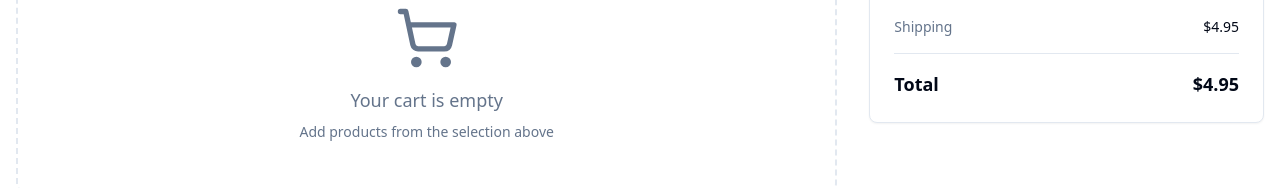
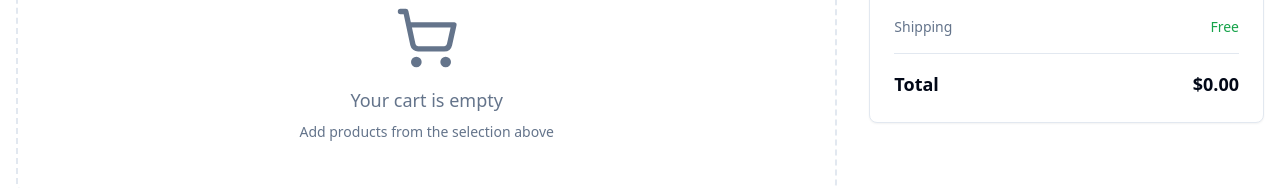
Before and after one commit to Justbigmack/thriveCart, a React (Vite) app: page / in a window 1280 px wide. Shown: the part 711-899 px from the top of the page. Built offline with nearby package versions, Linux system fonts and the light colour scheme.

Commit message:
move truncateToCents to utils

```diff
--- a/src/features/basket/Basket.ts
+++ b/src/features/basket/Basket.ts
@@ -1,4 +1,6 @@
 import { CartItem, DeliveryRule, Offer, Product } from "@/types/basket";
+
+import { truncateToCents } from "@/lib/basket";
 
 export class Basket {
   private catalogue: Product[] = [];
@@ -79,6 +81,10 @@ export class Basket {
 
   // Calculates the total with truncation to 2 decimal places (for example, 54.375 -> 54.37)
   public total = () => {
+    if (this.items.length === 0) {
+      return { subtotalCost: 0, discount: 0, deliveryCost: 0, totalCost: 0 };
+    }
+
     const subtotal = this.items.reduce((sum, item) => sum + item.price, 0);
     const totalDiscount = this.offers.reduce(
       (sum, offer) => offer.calculateDiscount(this.items) + sum,
@@ -92,14 +98,14 @@ export class Basket {
 
     const rawTotal = discountedSubtotal + deliveryCost;
 
-    const totalCost = Math.floor(rawTotal * 100 + 0.00000001) / 100;
-    const finalDiscount = Math.floor(totalDiscount * 100 + 0.00000001) / 100;
-    const finalSubtotal = Math.floor(subtotal * 100 + 0.00000001) / 100;
+    const totalCost = truncateToCents(rawTotal);
+    const finalDiscount = truncateToCents(totalDiscount);
+    const finalSubtotal = truncateToCents(subtotal);
 
     return {
       subtotalCost: finalSubtotal,
       discount: finalDiscount,
-      deliveryCost: deliveryCost,
+      deliveryCost,
       totalCost,
     };
   };
--- /dev/null
+++ b/src/lib/basket.ts
@@ -0,0 +1,2 @@
+export const truncateToCents = (value: number): number =>
+  Math.floor(value * 100 + 0.00000001) / 100;
```
